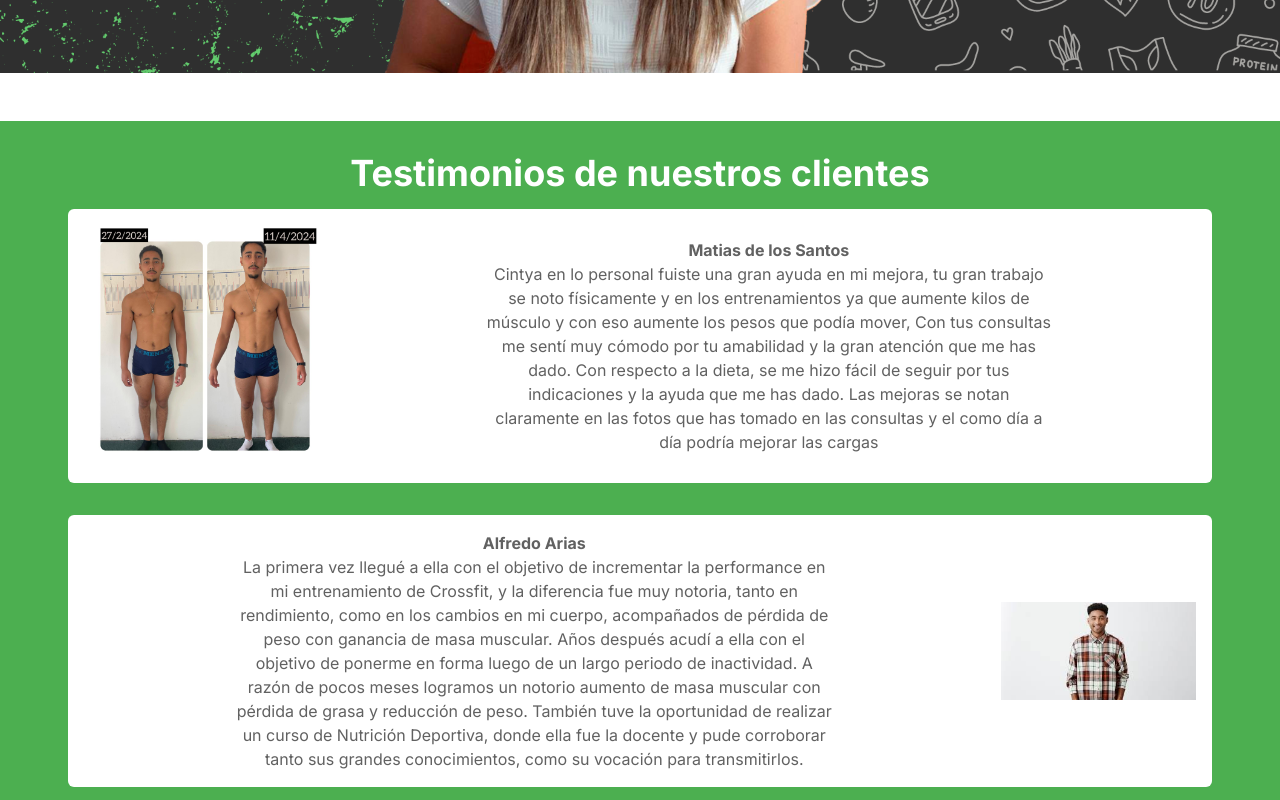
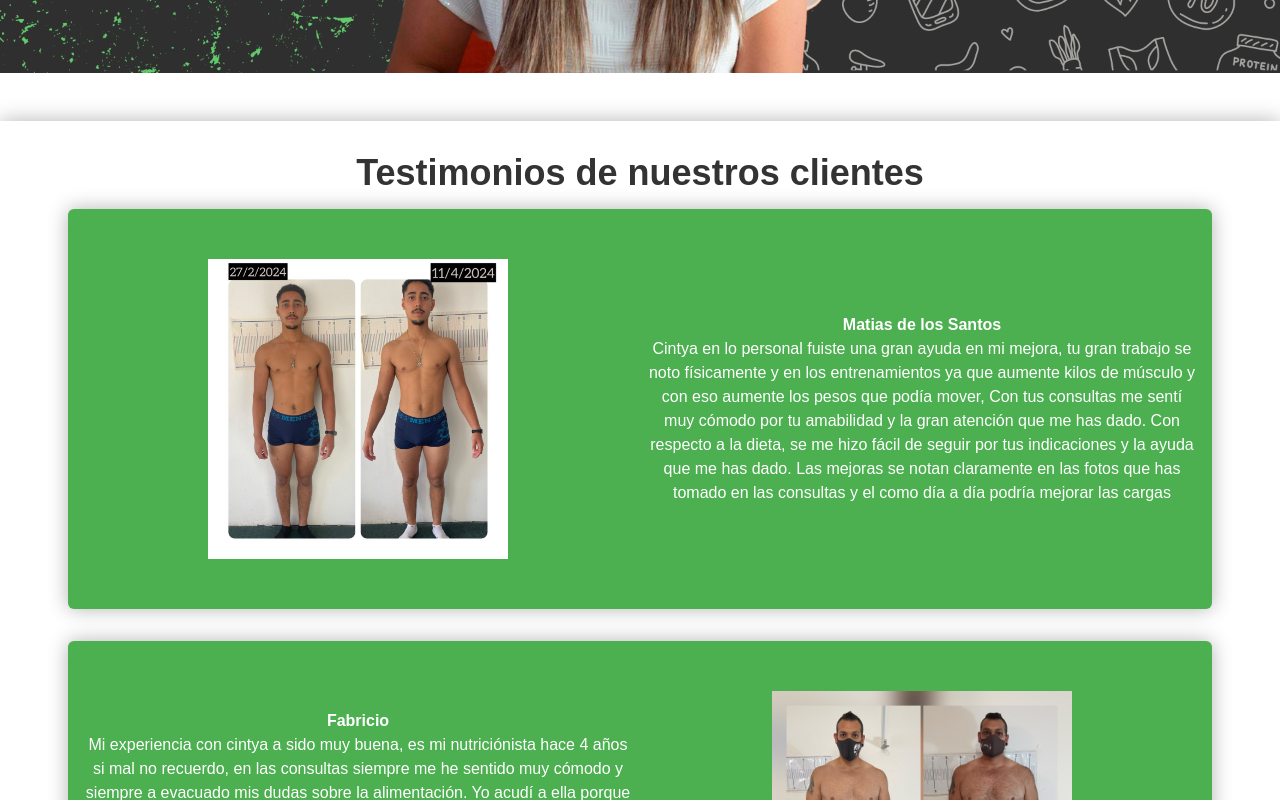
Before and after one commit to Cinnutri/Lic.-Cinyta-Menendez, a Next.js app: page / in a window 1280 px wide. Shown: the part 400-1200 px from the top of the page. Built offline with nearby package versions, Linux system fonts and the light colour scheme.

Commit message:
testimonial

```diff
--- a/src/components/Testimonial.js
+++ b/src/components/Testimonial.js
@@ -1,7 +1,7 @@
-import React, { useState } from "react";
+import React from "react";
 import Image from "next/image";
 import testimonialMatias from "@../assets/testimonial/testimonial-Matias.jpg"
-import tesimonial02 from "@../assets/testimonial/testimonial-02.jpg";
+import tesimonialFabricio from "@../assets/testimonial/testimonial-Fabricio.jpg";
 import tesimonial03 from "@../assets/testimonial/testimonial-03.jpg";
 
 const testimonials = [
@@ -11,9 +11,9 @@ const testimonials = [
     image: testimonialMatias,
   },
   {
-    text: "La primera vez llegué a ella con el objetivo de incrementar la performance en mi entrenamiento de Crossfit, y la diferencia fue muy notoria, tanto en rendimiento, como en los cambios en mi cuerpo, acompañados de pérdida de peso con ganancia de masa muscular. Años después acudí a ella con el objetivo de ponerme en forma luego de un largo periodo de inactividad. A razón de pocos meses logramos un notorio aumento de masa muscular con pérdida de grasa y reducción de peso. También tuve la oportunidad de realizar un curso de Nutrición Deportiva, donde ella fue la docente y pude corroborar tanto sus grandes conocimientos, como su vocación para transmitirlos.",
-    name: "Alfredo Arias",
-    image: tesimonial02,
+    text: "Mi experiencia con cintya a sido muy buena, es mi nutriciónista hace 4 años si mal no recuerdo, en las consultas siempre me he sentido muy cómodo y siempre a evacuado mis dudas sobre la alimentación. Yo acudí a ella porque quería bajar de peso y fue la mejor decisión que tomé, baje de peso rápidamente siguiendo el plan de alimentación que me pacto. Luego de que logramos bajar el peso que tenia que bajar, me cambio el plan para aumentar la masa muscular y la aumente mucho, ya que mi objetivo era competir en fisicoculturismo y así pude lograrlo gracias a los planes alimenticios qué me puso. Le estoy muy agradecido por la ayuda y el apoyo que me ha dado y me sigue brindando.",
+    name: "Fabricio",
+    image: tesimonialFabricio,
   },
   {
     text: "Acudimos a Cintya hace 3 años ya que necesitábamos orientación en nuestra alimentación. Yo concurrí con problemas gástricos y renales y mi esposa para un control y recomendación en su alimentación. Gracias a las indicaciones y orientación de Cintya, superé los problemas gástricos y renales con el paso del tiempo y pude alimentarme correctamente. Mi esposa consiguió la ayuda que buscaba en su orden de alimentación y lo más importante es que toda esa ayuda y guía es con método natural y totalmente saludable.",
@@ -29,9 +29,9 @@ const testimonials = [
 
 const Testimonial = () => {
   return (
-    <div className="bg-green-500 p-4 flex flex-col items-center">
+    <div className="p-4 flex flex-col items-center  text-[#333] font-[sans-serif] shadow-custom">
       <div className="my-4">
-        <p className="text-white text-4xl font-bold text-center">
+        <p className="text-4xl font-bold text-center">
           Testimonios de nuestros clientes
         </p>
       </div>
@@ -40,14 +40,14 @@ const Testimonial = () => {
           <div
             key={index}
             className={`
-            flex gap-4 p-4 bg-white rounded-md
-            medium:flex-row medium:items-center medium:justify-between
+            flex gap-4 p-4 bg-green-500 rounded-md  text-[#333] font-[sans-serif] shadow-custom
+            medium:flex-row medium:items-center medium:justify-between medium:h-[400px]
             xSmall:flex-col xSmall:items-center xSmall:justify-between
             `}
           >
             {index % 2 === 0 ? (
               <>
-                <div className="flex flex-col items-center text-center medium:w-full">
+                <div className="flex flex-col items-center text-center medium:w-8/12 meium:h-full">
                   <Image
                     src={testimonial.image}
                     alt={testimonial.name}
@@ -56,18 +56,18 @@ const Testimonial = () => {
                     className=""
                   />
                 </div>
-                <div className="flex flex-col items-center">
-                  <p className="text-gray-700 font-bold text-center">{testimonial.name}</p>
-                  <p className="text-gray-700 medium:w-8/12 text-center">{testimonial.text}</p>
+                <div className="flex flex-col items-center meium:h-full medium:w-4/6">
+                  <p className="text-white font-bold text-center">{testimonial.name}</p>
+                  <p className="text-white text-center">{testimonial.text}</p>
                 </div>
               </>
             ) : (
               <>
-                <div className="flex flex-col items-center">
-                  <p className="text-gray-700 font-bold text-center">{testimonial.name}</p>
-                  <p className="text-gray-700 medium:w-8/12 text-center">{testimonial.text}</p>
+                <div className="flex flex-col items-center meium:h-full medium:w-4/6">
+                  <p className="text-white font-bold text-center">{testimonial.name}</p>
+                  <p className="text-white text-center">{testimonial.text}</p>
                 </div>
-                <div className="flex flex-col items-center text-center medium:w-full">
+                <div className="flex flex-col items-center text-center medium:w-8/12 meium:h-full">
                   <Image
                     src={testimonial.image}
                     alt={testimonial.name}
```
Also changed, not shown: public/assets/testimonial/testimonial-Fabricio.jpg (added), public/assets/testimonial/testimonial-Matias.jpg.
